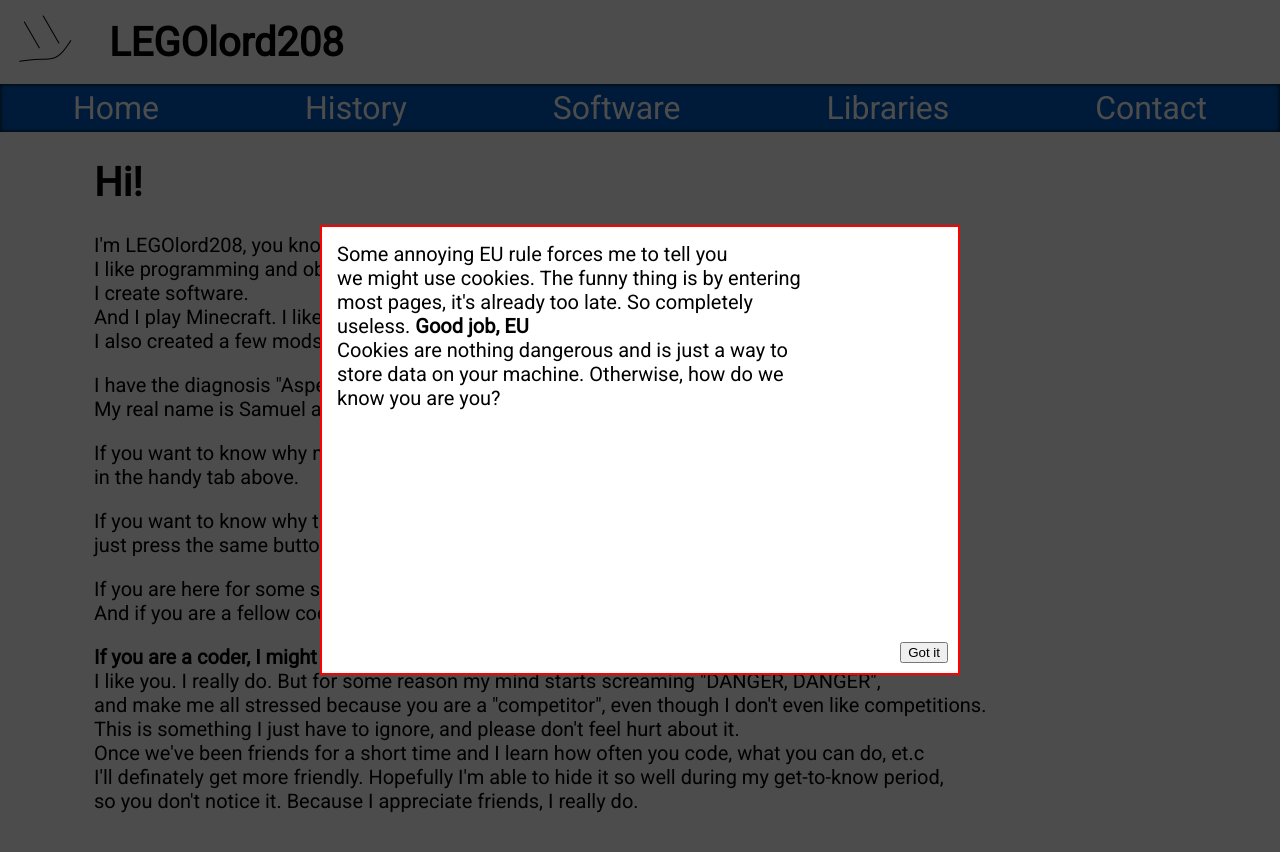
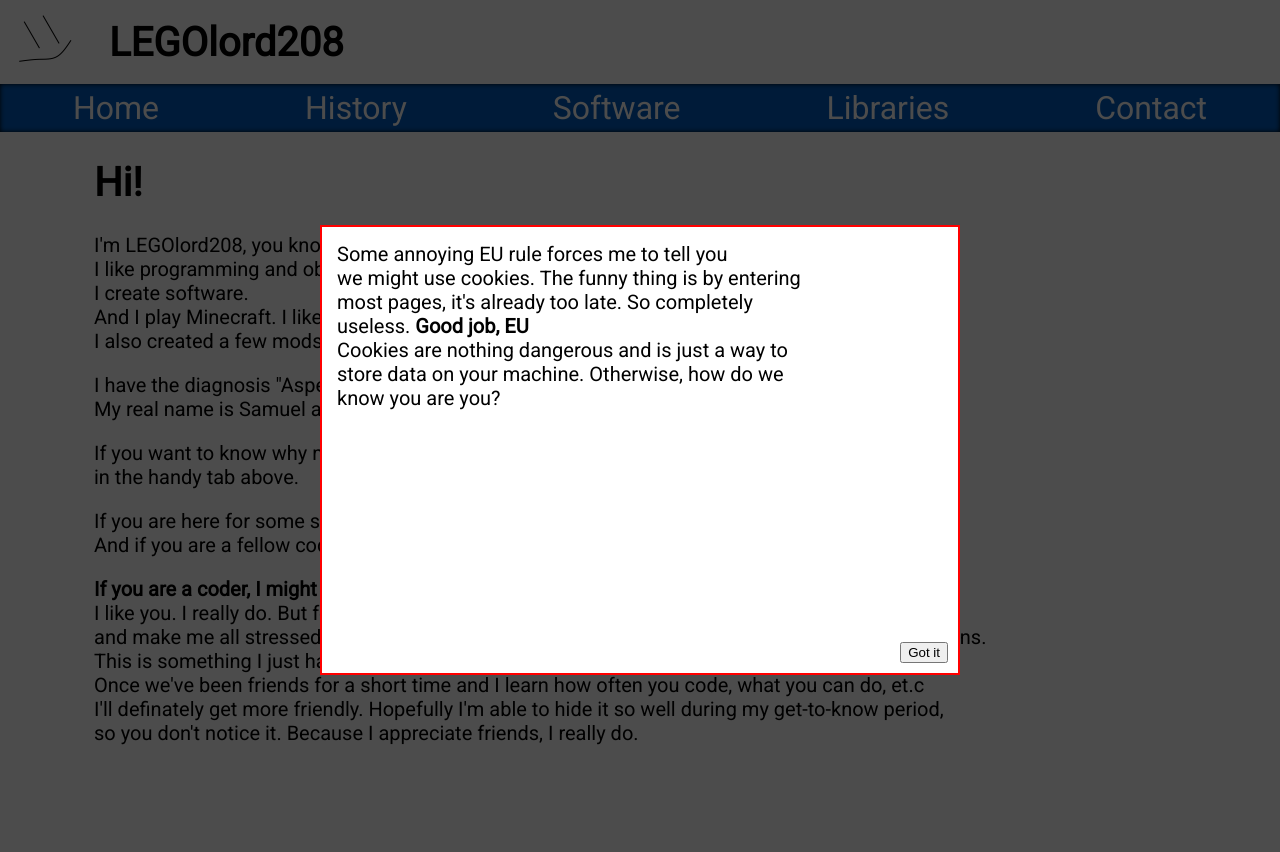
Before and after one commit to LEGOlord208/legolord208.github.io, a Jekyll site: the page built from index.html, in a window 1280 px wide. Shown: the top 852 px of the page. Built offline with Jekyll 4.4.1, drawn with Linux system fonts in a browser that asks for light colours.

Commit message:
Removed line saying krake.one

```diff
--- a/index.html
+++ b/index.html
@@ -15,9 +15,6 @@ My real name is Samuel and I have an ugly voice.</p>
 <p>If you want to know why my name is "LEGOlord208", check "History"<br />
 in the handy tab above.</p>
 
-<p>If you want to know why this website is "krake.one" and not "legolord208.com" or something,<br />
-just press the same button >:D</p>
-
 <p>If you are here for some software, press the "Software" tab... Obviously...<br />
 And if you are a fellow coder and are looking for some neat libraries, press "Libraries" :3</p>
 
```
